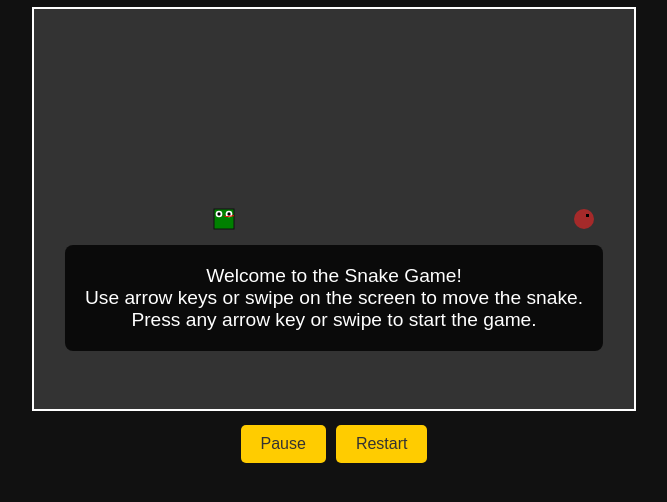
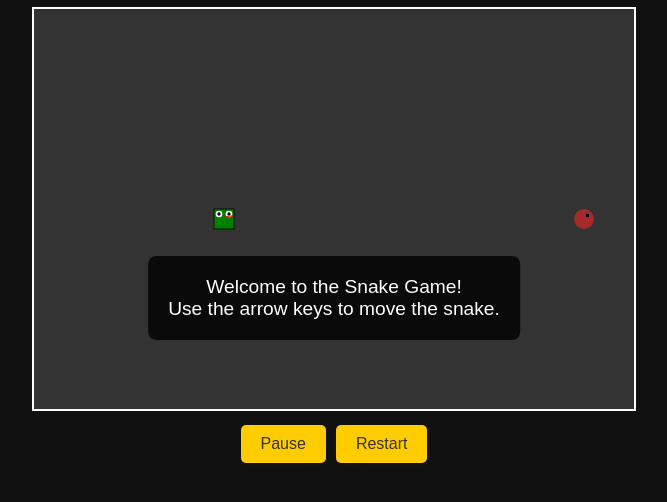
Before and after one commit to HarshavardhanS936/Snake-Game, a plain HTML site: page index.html in a window 1280 px wide. Shown: the part 102-604 px from the top of the page, without its empty margins (306-973 px from the left). Drawn offline with Linux system fonts and the light colour scheme.

Commit message:
Update index.html

```diff
--- a/index.html
+++ b/index.html
@@ -21,8 +21,7 @@
   </div>
   <div id="tutorialOverlay">
     <p>Welcome to the Snake Game!</p>
-    <p>Use arrow keys or swipe on the screen to move the snake.</p>
-    <p>Press any arrow key or swipe to start the game.</p>
+    <p>Use the arrow keys to move the snake.</p>
   </div>
   <script src="script.js"></script>
 </body>
```
